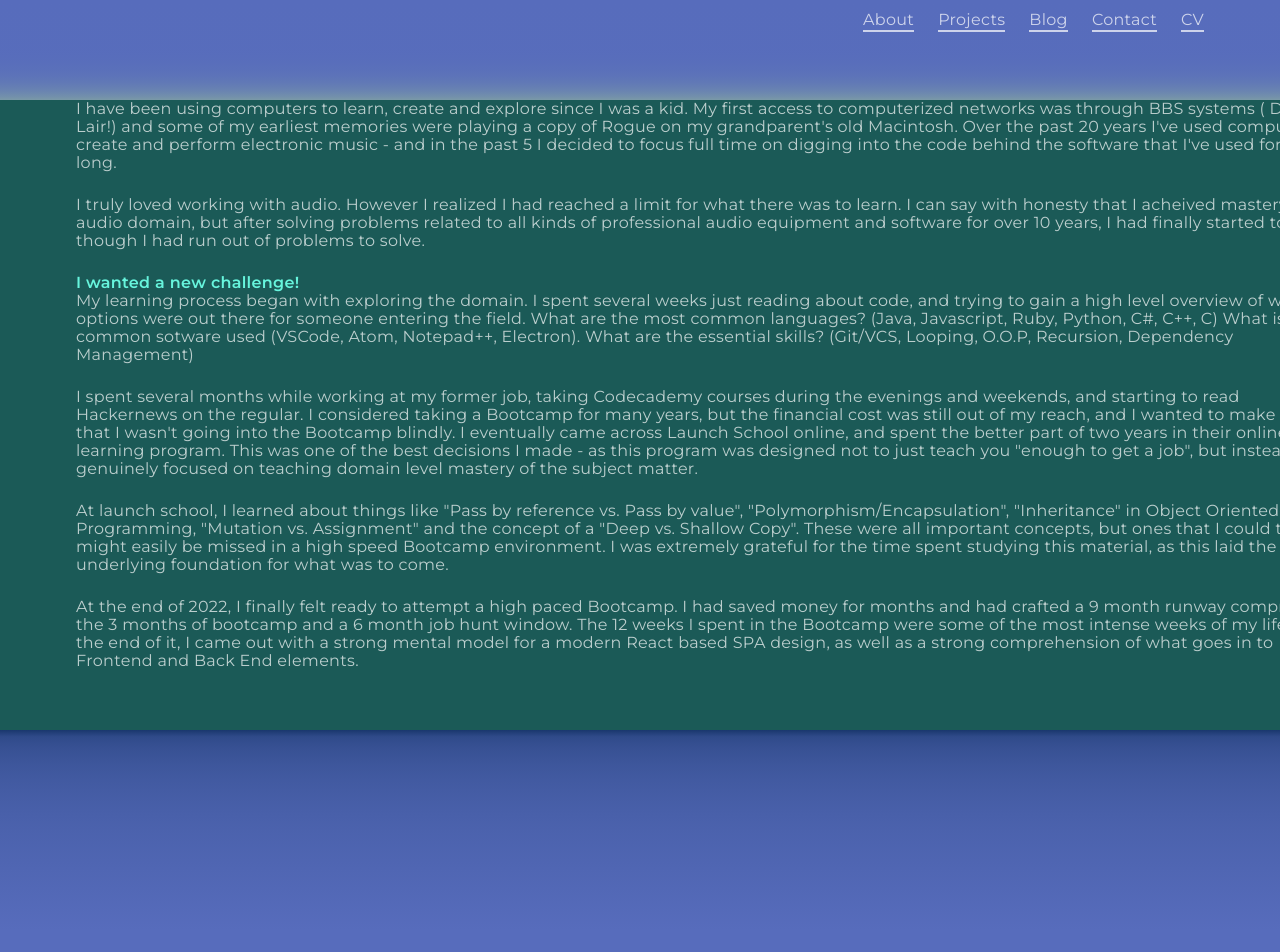
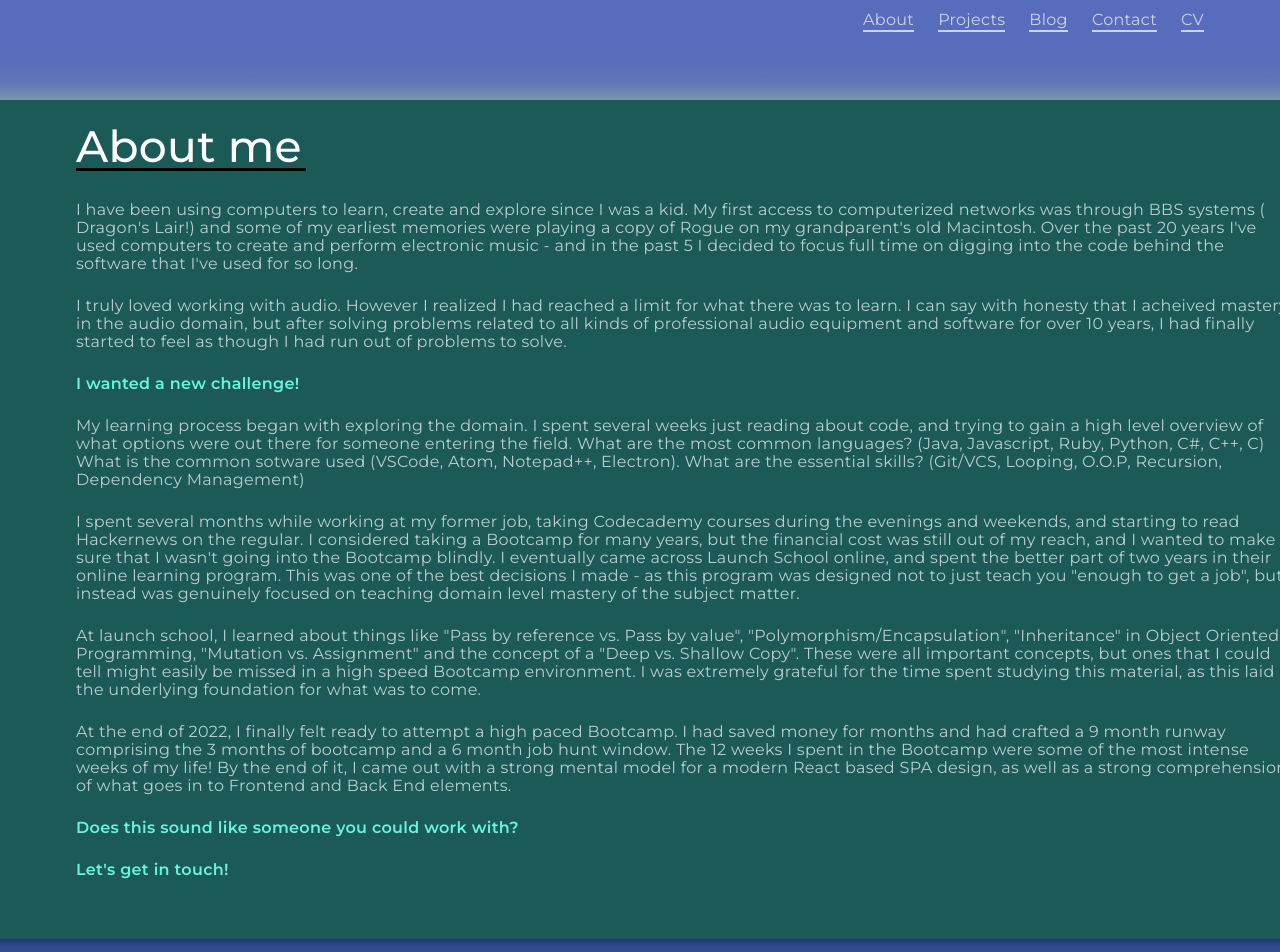
Before and after one commit to WMattWood/portfolio-site, a React (Vite) app: page /about in a window 1280 px wide. Shown: the top 952 px of the page. Before the commit the page ends 930 px from the top, so only its background shows below. Built offline with nearby package versions, Linux system fonts and the light colour scheme; no server answers.

Commit message:
Refined About Page a little bit.

```diff
--- a/src/pages/AboutPage.jsx
+++ b/src/pages/AboutPage.jsx
@@ -9,7 +9,7 @@ function AboutPage() {
       </Header>
       <Body>
         <Contents>
-
+          <Title>About me</Title>
             <BlurbBox>
               <Blurb>I have been using computers to learn, create and explore since I was a kid.
                 My first access to computerized networks was through BBS systems ( Dragon's Lair!) and some of my earliest memories were playing a copy of Rogue on
@@ -54,6 +54,9 @@ function AboutPage() {
                 Bootcamp were some of the most intense weeks of my life!  By the end of it, I came out with a strong mental model for a
                 modern React based SPA design, as well as a strong comprehension of what goes in to Frontend and Back End elements.
               </Blurb>
+
+              <Keyword>Does this sound like someone you could work with?</Keyword>
+              <Keyword>Let's get in touch!</Keyword>
             </BlurbBox>
 
         </Contents>
@@ -81,6 +84,12 @@ const Contents = styled.div`
   gap: 30px;
 `
 
+const Title = styled.h3`
+  margin-top: 24px;
+  font-size: 44px;
+  width: 230px;
+`
+
 const Header = styled.div`
   height: 100px;
   background: linear-gradient(var(--highlight-dark), 90%, #7a99a7);
@@ -102,13 +111,28 @@ const BlurbBox = styled.div`
   margin-bottom: 24px;
   width: 100%;
 
-  @media (min-width: 840) {
+  /* @media (min-width: 840) {
     width: 500px;
-  }
+  } */
 `
+
+const Section = styled.div`
+  width: 90%;
+  display: flex;
+  flex-direction: column;
+  align-items: center;
+  padding-left: 12px;
+  margin-bottom: 50px;
+
+  @media (max-width: 500px) {
+      margin-bottom: 40px;
+    }
+`
+
 const Blurb = styled.p`
   margin-bottom: 24px;
-  width: 100%;
+  /* width: 100%; */
+  margin-right: 48px;
 
   @media (min-width: 840) {
     width: 500px;
@@ -128,6 +152,7 @@ const SectionTitle = styled.h3`
 `
 const Keyword = styled.b`
   background: transparent;
+  margin-bottom: 24px;
   font-weight: 600;
   color: var(--highlight-bright);
 `
```
